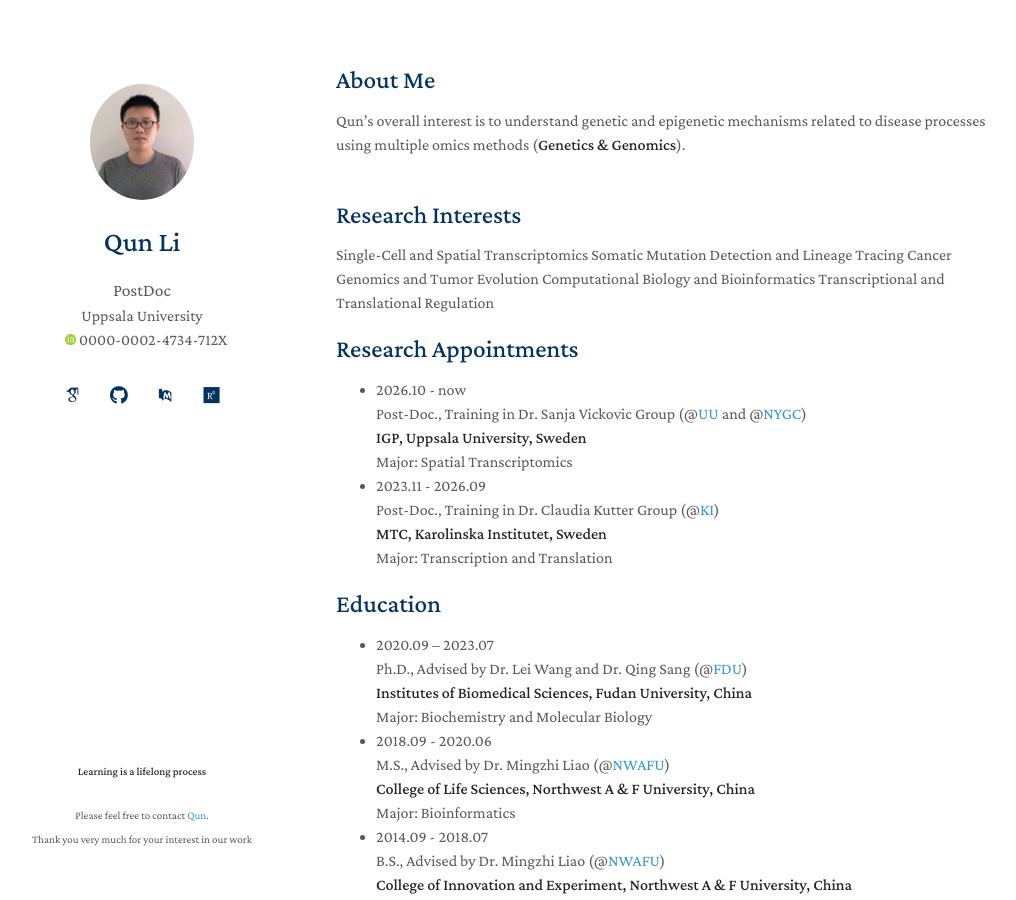
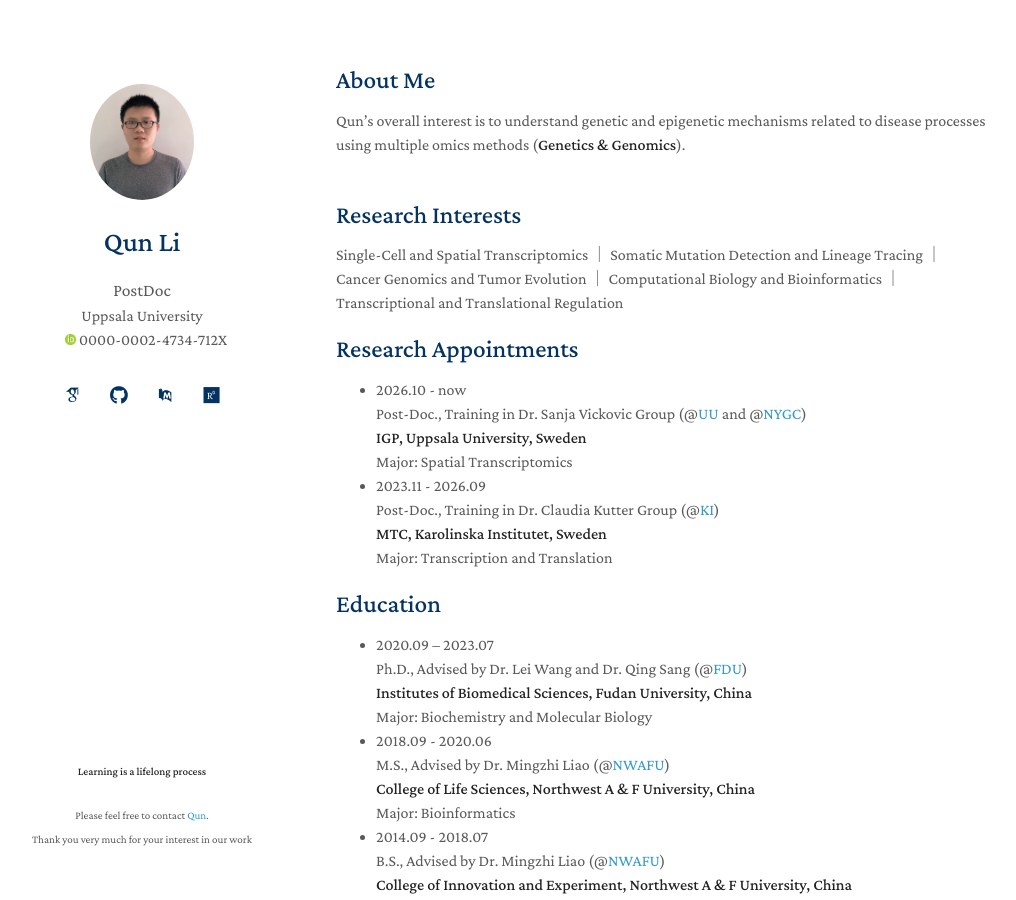
Before and after one commit to liqunbio/liqunbio.github.io, a Jekyll site: the page built from index.md, in a window 1280 px wide and 900 px high. Shown: the whole window, without its empty margins (134-1150 px from the left). Built offline with Jekyll 4.4.1, drawn with Linux system fonts in a browser that asks for light colours; some web fonts are replaced; comment, search, counter and statistics services are not loaded; our own code applies the rules of GitHub Pages for plain Markdown files.

```diff
--- a/index.md
+++ b/index.md
@@ -9,11 +9,7 @@ Qun's overall interest is to understand genetic and epigenetic mechanisms relate
 
 ## Research Interests
 
-Single-Cell and Spatial Transcriptomics
-Somatic Mutation Detection and Lineage Tracing
-Cancer Genomics and Tumor Evolution
-Computational Biology and Bioinformatics
-Transcriptional and Translational Regulation
+Single-Cell and Spatial Transcriptomics ｜ Somatic Mutation Detection and Lineage Tracing ｜ Cancer Genomics and Tumor Evolution ｜ Computational Biology and Bioinformatics ｜ Transcriptional and Translational Regulation
 
 ## Research Appointments
 - 2026.10 - now <br>
```
